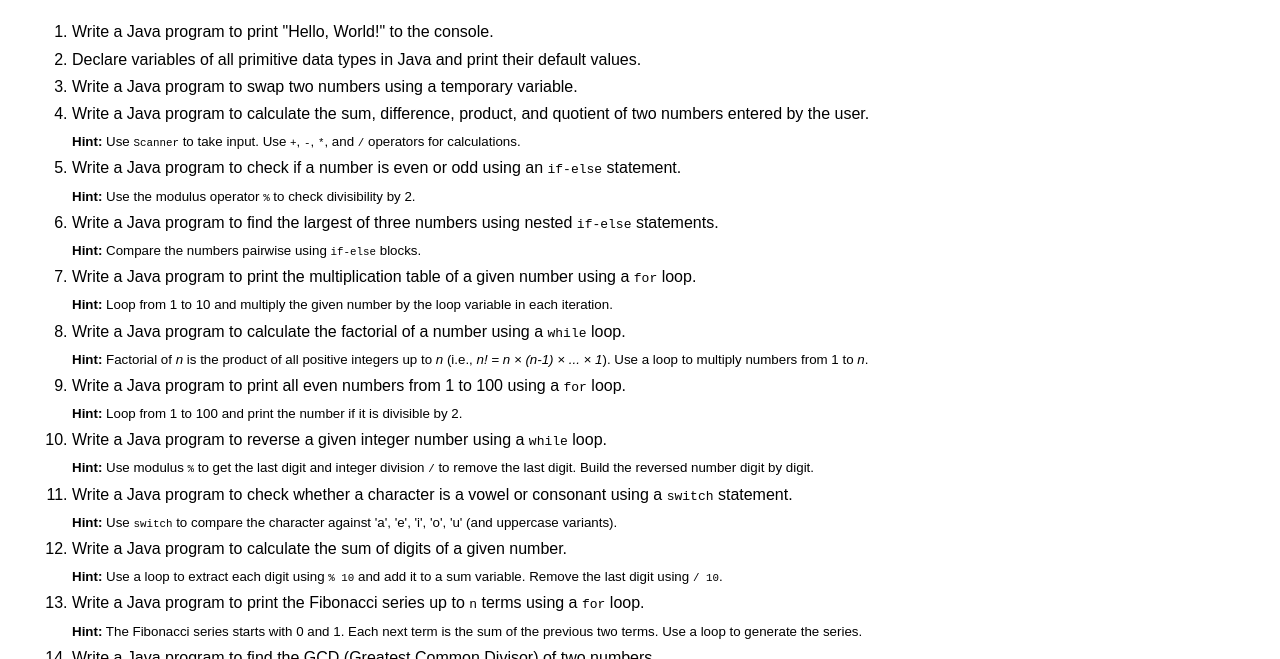
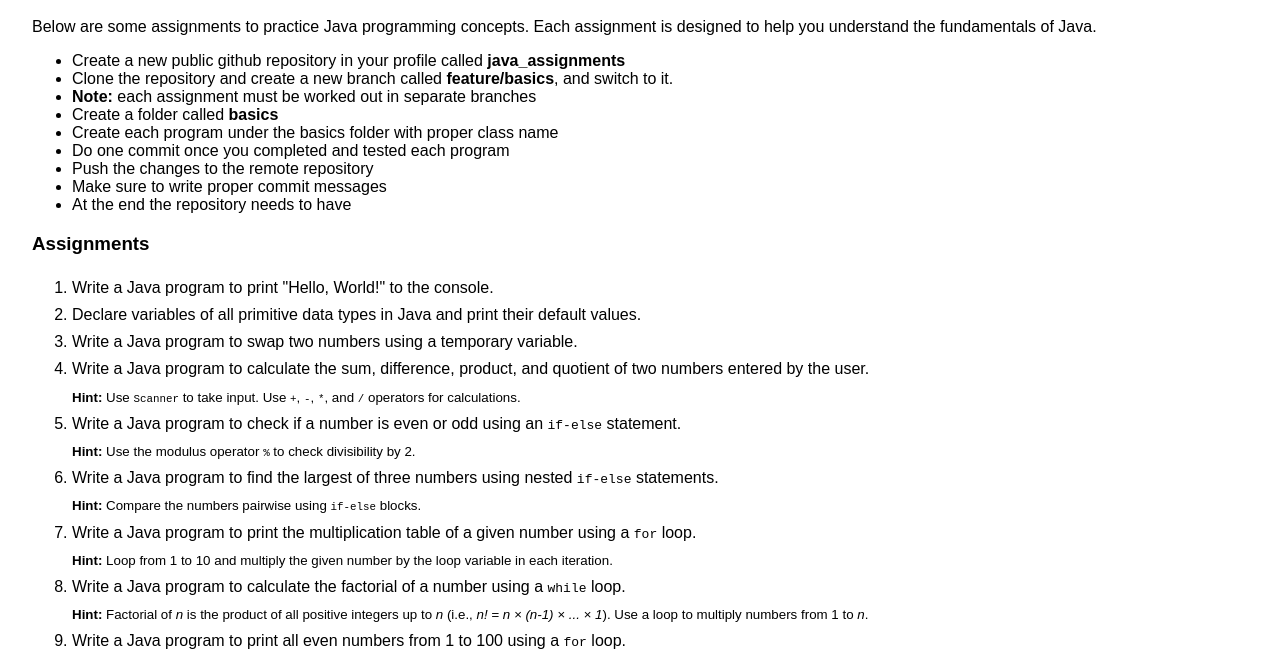
Before and after one commit to Vinothgopi97/training, a plain HTML site: page java_assignments.html in a window 1280 px wide. Shown: the part 72-731 px from the top of the page. Drawn offline with Linux system fonts and the light colour scheme.

Commit message:
assignment updates

```diff
--- a/java_assignments.html
+++ b/java_assignments.html
@@ -11,6 +11,19 @@
 </head>
 <body>
     <h1>Java Programming Assignments</h1>
+    <p>Below are some assignments to practice Java programming concepts. Each assignment is designed to help you understand the fundamentals of Java.</p>
+    <ul>
+        <li>Create a new public github repository in your profile called <strong>java_assignments</strong></li>
+        <li>Clone the repository and create a new branch called <strong>feature/basics</strong>, and switch to it. </li>
+        <li><strong>Note:</strong> each assignment must be worked out in separate branches</li>
+        <li>Create a folder called <strong>basics</strong></li>
+        <li>Create each program under the basics folder with proper class name</li>
+        <li>Do one commit once you completed and tested each program</li>
+        <li>Push the changes to the remote repository</li>
+        <li>Make sure to write proper commit messages</li>
+        <li>At the end the repository needs to have </li>
+    </ul>
+    <h3>Assignments</h3>
     <ol>
         <li>
             Write a Java program to print "Hello, World!" to the console.
```
